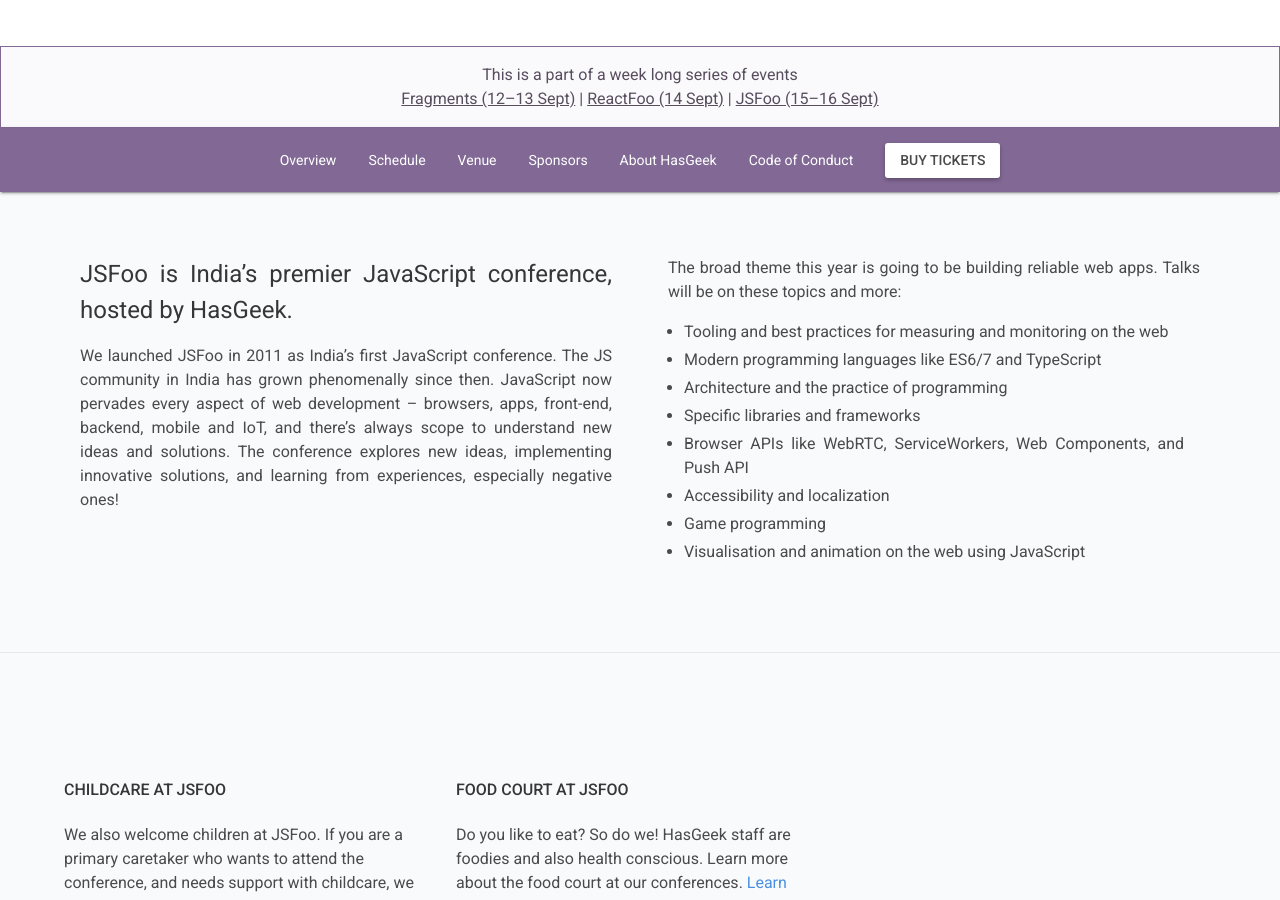
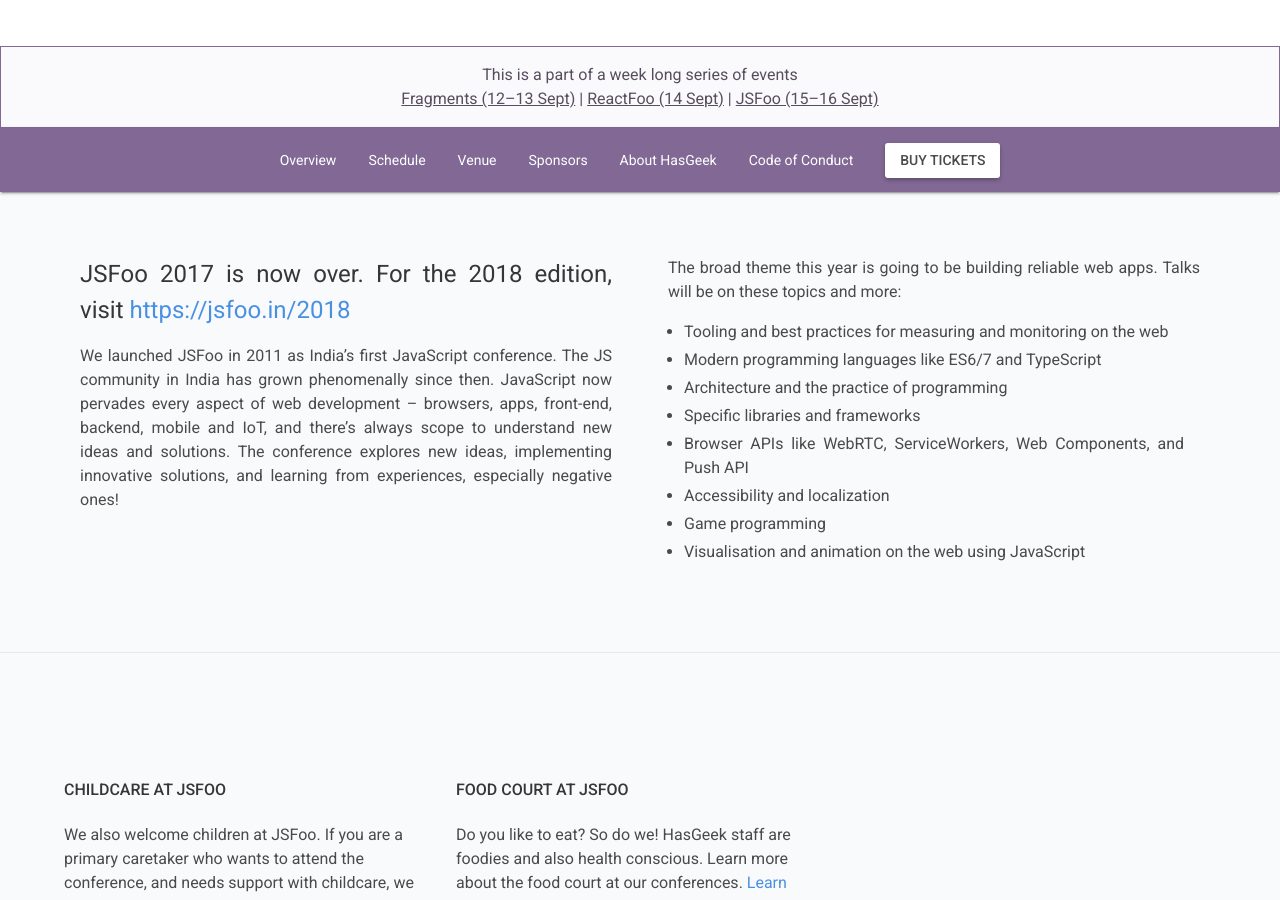
Before and after one commit to hasgeek/events, a Jekyll site: the page built from _jsfoo_events/2017.md, in a window 1280 px wide and 900 px high, scrolled down 468 px. Built offline with Jekyll 4.4.1, drawn with Linux system fonts in a browser that asks for light colours.

Commit message:
Add sitemap (#1077)
* Updated dates and removed related events

* Added Linkedin tracking code to all websites

* Adding sitemap

* Added link to 2018 edition

Also fixed featured images

```diff
--- a/_jsfoo_events/2017.md
+++ b/_jsfoo_events/2017.md
@@ -49,7 +49,7 @@
     Learn how to build native iOS and android app using React Native such that it can easily be extended to any platform such as Windows Phone, Web, Desktop, Electron and even VR*.
 overview:
   left_content: |
-    ### JSFoo is India’s premier JavaScript conference, hosted by HasGeek.
+    ### JSFoo 2017 is now over. For the 2018 edition, visit [https://jsfoo.in/2018](JSFoo + Meta Refresh 2018)
     We launched JSFoo in 2011 as India’s first JavaScript conference. The JS community in India has grown phenomenally since then. JavaScript now pervades every aspect of web development – browsers, apps, front-end, backend, mobile and IoT, and there’s always scope to understand new ideas and solutions. The conference explores new ideas, implementing innovative solutions, and learning from experiences, especially negative ones!
   right_content: |
     The broad theme this year is going to be building reliable web apps. Talks will be on these topics and more:
```
Also changed, not shown: _fifthelephant_events/2018-logisticsconf.md (+1 -1 lines), _fragments_events/2019.md (+1 -0 lines).
